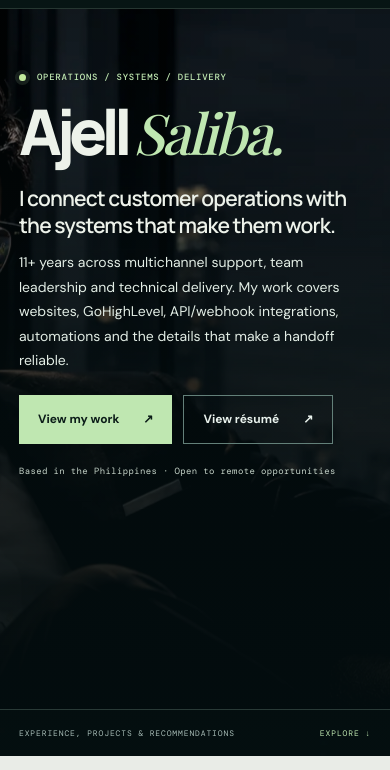
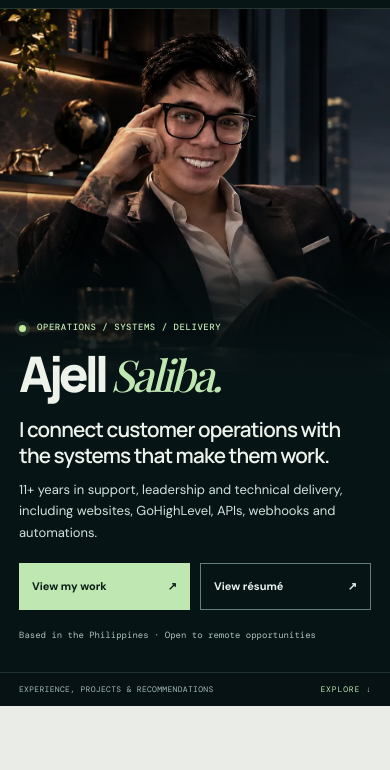
Before and after one commit to ajelljeromesaliba-spec/Ajell-Portfolio, a plain HTML site: page index.html in a window 390 px wide. Shown: the part 59-829 px from the top of the page. Drawn offline with nearby package versions, Linux system fonts and the light colour scheme; a web font is replaced by a local one.

Commit message:
V28 fix mobile hero crop and layout: make face visible, reduce height, avoid text overlap

```diff
--- a/index.html
+++ b/index.html
@@ -6,7 +6,7 @@
 <meta name="theme-color" content="#0a1515">
 <meta name="description" content="Ajell Saliba's professional portfolio: customer operations, GoHighLevel, websites, API and webhook integrations, technical delivery, and leadership.">
 <meta name="author" content="Ajell Saliba">
-<meta name="site-release" content="ajell-professional-v27-restored-photos-20261122">
+<meta name="site-release" content="ajell-professional-v28-mobile-hero-20261122">
 <meta property="og:type" content="website">
 <meta property="og:title" content="Ajell Saliba | Operations, Systems & Technical Delivery">
 <meta property="og:description" content="Professional work in customer operations, website implementation, CRM integrations and technical delivery.">
@@ -19,7 +19,7 @@
 <link rel="preconnect" href="https://fonts.gstatic.com" crossorigin>
 <link rel="stylesheet" href="https://fonts.googleapis.com/css2?family=DM+Mono:wght@400;500&family=DM+Sans:wght@400;500;600;700&family=Manrope:wght@400;500;600;700;800&family=Playfair+Display:ital,wght@0,500;0,600;1,500;1,600&display=swap">
 <link rel="preload" href="assets/hero-city.webp" as="image" type="image/webp">
-<link rel="stylesheet" href="styles-professional-v27.css">
+<link rel="stylesheet" href="styles-professional-v27.css?v=28">
 <script src="script-professional-v27.js" defer></script>
 <title>Ajell Saliba | Professional Portfolio</title>
 </head>
@@ -33,7 +33,7 @@
 <nav class="mobile-menu" id="mobileMenu" aria-label="Mobile navigation" hidden><a href="#expertise">Expertise</a><a href="#selected-work">Featured projects</a><a href="#case-studies">Case studies</a><a href="#experience">Work experience</a><a href="#voices">Recommendations</a><a href="#about">About me</a><a href="#contact">Contact</a></nav>
 <main id="main">
   <section class="hero" id="home" aria-labelledby="homeTitle"><div class="hero-grid container">
-    <div class="hero-copy"><p class="eyebrow hero-kicker"><span class="signal-dot" aria-hidden="true"></span> OPERATIONS / SYSTEMS / DELIVERY</p><h1 id="homeTitle">Ajell <em>Saliba.</em></h1><p class="hero-lead">I connect customer operations with the systems that make them work.</p><p class="hero-description">11+ years across multichannel support, team leadership and technical delivery. My work covers websites, GoHighLevel, API/webhook integrations, automations and the details that make a handoff reliable.</p><div class="hero-actions"><a class="button button-primary" href="#selected-work">View my work <span aria-hidden="true">↗</span></a><a class="button button-quiet" href="resume-v2.html">View résumé <span aria-hidden="true">↗</span></a></div><p class="hero-footnote">Based in the Philippines · Open to remote opportunities</p></div>
+    <div class="hero-copy"><p class="eyebrow hero-kicker"><span class="signal-dot" aria-hidden="true"></span> OPERATIONS / SYSTEMS / DELIVERY</p><h1 id="homeTitle">Ajell <em>Saliba.</em></h1><p class="hero-lead">I connect customer operations with the systems that make them work.</p><p class="hero-description">11+ years in support, leadership and technical delivery, including websites, GoHighLevel, APIs, webhooks and automations.</p><div class="hero-actions"><a class="button button-primary" href="#selected-work">View my work <span aria-hidden="true">↗</span></a><a class="button button-quiet" href="resume-v2.html">View résumé <span aria-hidden="true">↗</span></a></div><p class="hero-footnote">Based in the Philippines · Open to remote opportunities</p></div>
     <div class="hero-city-photo" aria-hidden="true"><img src="assets/hero-city.webp" width="1578" height="888" alt="" fetchpriority="high" decoding="async"></div>
   </div><div class="hero-bottom"><div class="container"><span>EXPERIENCE, PROJECTS & RECOMMENDATIONS</span><a href="#expertise">EXPLORE <span aria-hidden="true">↓</span></a></div></div></section>
 
--- a/styles-professional-v27.css
+++ b/styles-professional-v27.css
@@ -368,3 +368,36 @@ p{overflow-wrap:break-word}
 .rain-scene-copy p{font-size:clamp(40px,11vw,55px)}
 }
 @media(prefers-reduced-motion:reduce){.hero-city-photo img{animation:none;transform:none}}
+
+
+/* V28: restore the mobile hero's actual photo focal point, separate image from copy */
+@media (min-width:621px) and (max-width:800px){
+  .hero-city-photo img{object-position:23% 42%}
+  .hero::before{background:linear-gradient(90deg,rgba(3,16,17,.88),rgba(3,16,17,.48) 55%,rgba(3,16,17,.07)),linear-gradient(0deg,rgba(3,16,17,.60),transparent 50%)}
+}
+@media (max-width:620px){
+  .hero{position:relative;min-height:0;background:#071416;isolation:isolate}
+  .hero-city-photo{position:absolute;inset:0 0 auto;height:clamp(315px,43svh,380px);z-index:-2;overflow:hidden}
+  .hero-city-photo img{width:100%;height:100%;object-fit:cover;object-position:0% 35%;filter:brightness(.94) contrast(1.04) saturate(.85);animation:none;transform:none}
+  .hero::before{content:"";z-index:-1;inset:0;position:absolute;pointer-events:none;background:linear-gradient(180deg,rgba(4,14,16,0) 0%,rgba(4,14,16,.02) 24%,rgba(4,14,16,.17) 33%,rgba(4,14,16,.78) 42%,#071416 54%,#071416 100%)}
+  .hero-grid{display:flex;align-items:flex-end;min-height:0;height:auto;padding-top:clamp(264px,37svh,324px);padding-bottom:30px;gap:0}
+  .hero-copy{width:100%;max-width:100%;margin:0;position:relative;z-index:2}
+  .hero-kicker{font-size:9px;letter-spacing:.06em;margin:0 0 14px}
+  .hero h1{font-size:clamp(49px,12.6vw,63px);letter-spacing:-.087em;line-height:1.02;margin:0}
+  .hero h1 em{display:inline;letter-spacing:-.07em}
+  .hero-lead{max-width:365px;font-size:clamp(20px,5.3vw,25px);line-height:1.27;margin:17px 0 10px}
+  .hero-description{max-width:365px;font-size:13px;line-height:1.65;color:#d0e3db}
+  .hero-actions{display:grid;grid-template-columns:1fr 1fr;gap:10px;margin-top:20px;width:100%;max-width:365px}
+  .hero-actions .button{min-width:0;min-height:47px;gap:6px;padding:12px 13px;font-size:11px;white-space:nowrap}
+  .hero-footnote{margin-top:18px;font:400 9px/1.6 var(--mono);letter-spacing:0;color:#aec3ba}
+  .hero-bottom{border-top:1px solid rgba(174,213,199,.17)}
+  .hero-bottom .container{padding:11px 0;gap:10px}
+  .hero-bottom span{font-size:8px;letter-spacing:.04em}
+}
+@media (max-width:360px){
+  .hero h1{font-size:clamp(44px,12vw,50px)}
+  .hero-lead{font-size:19px}
+  .hero-actions .button{font-size:10px;padding:11px 10px}
+  .hero-grid{padding-top:clamp(246px,36svh,300px)}
+}
+@media (prefers-reduced-motion:reduce){.hero-city-photo img{animation:none!important;transform:none!important}}
```
